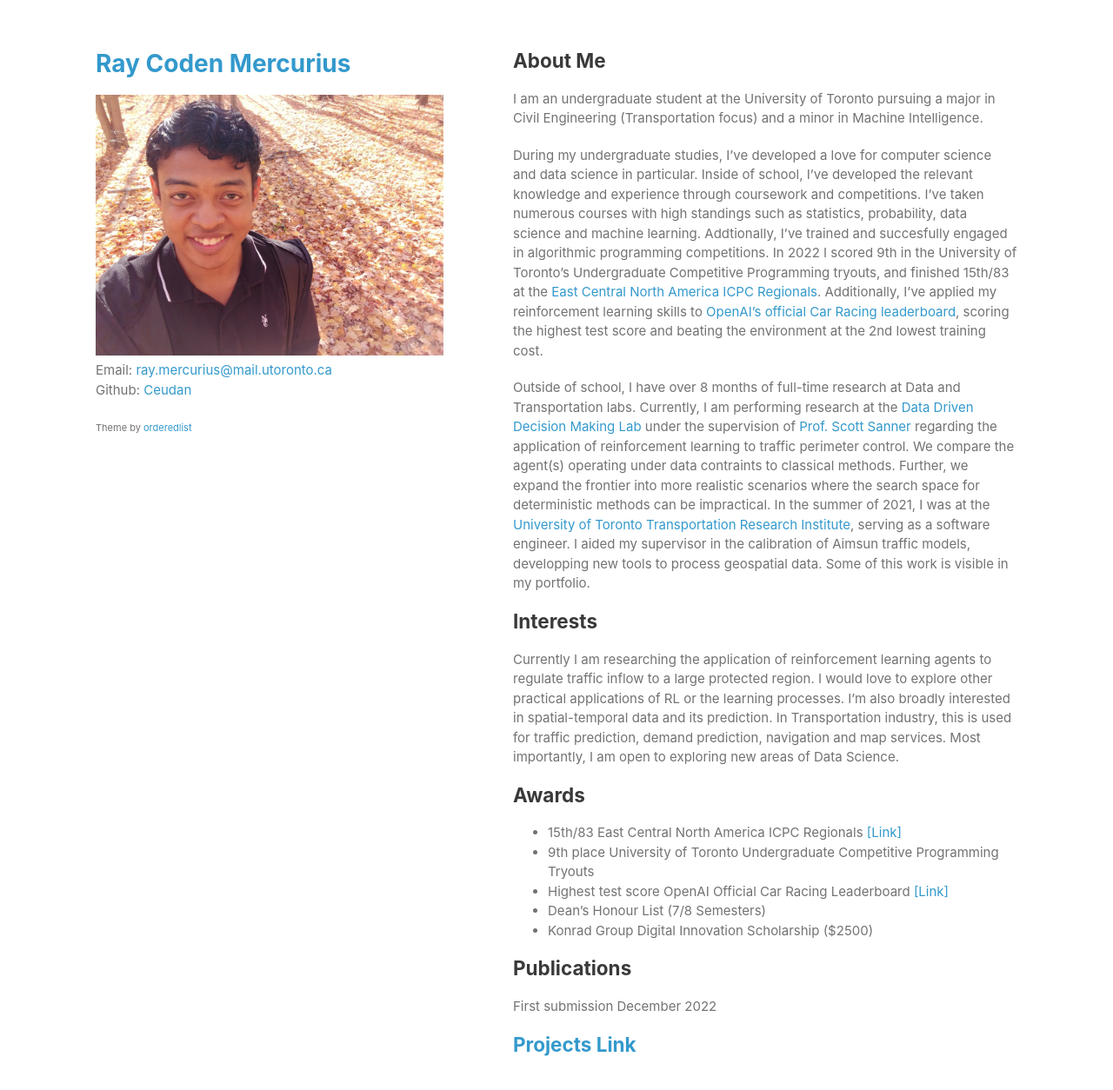
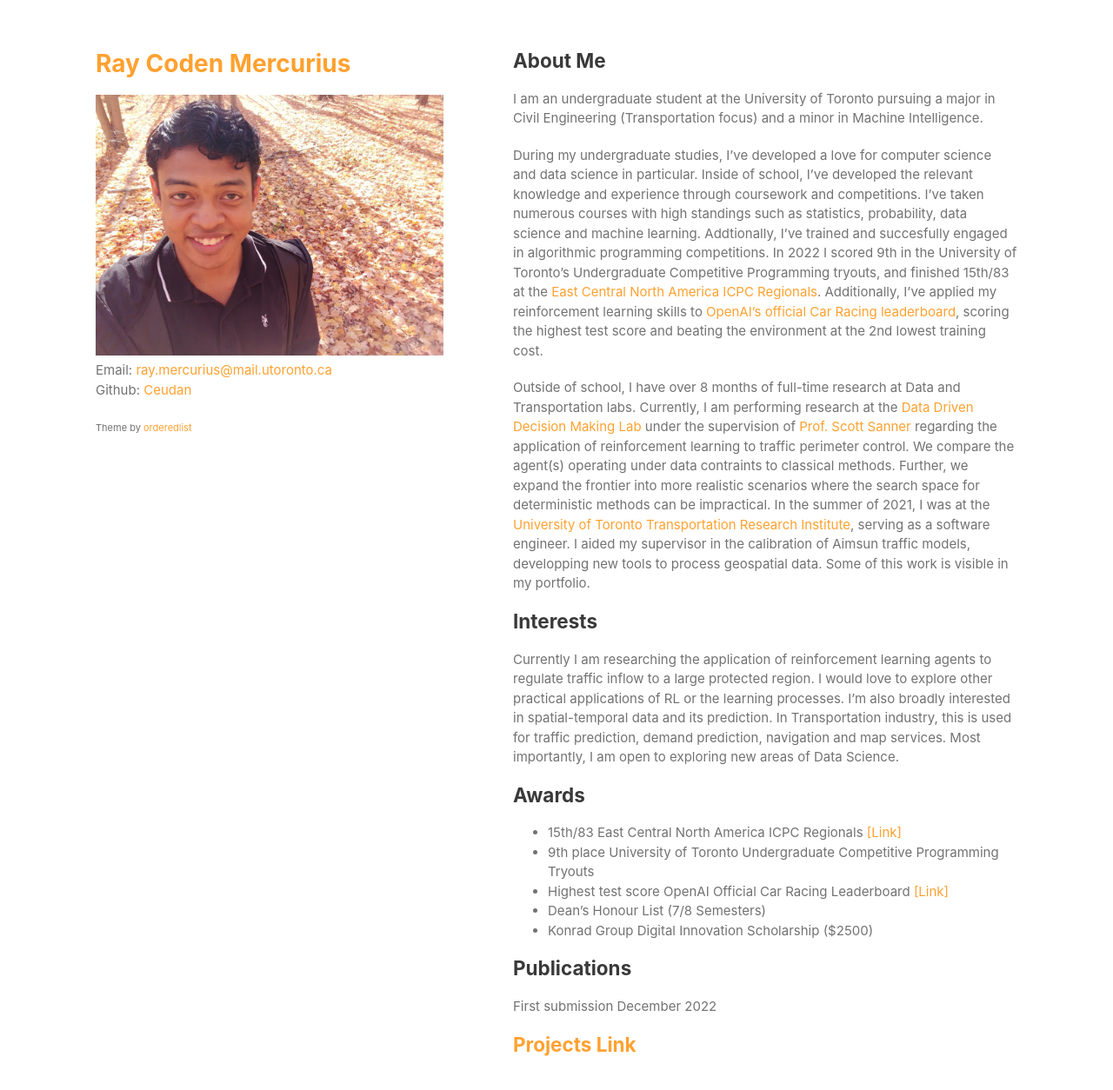
Before and after one commit to Ceudan/Ceudan_Reads.github.io, a Jekyll site: the page built from index.md, in a window 1280 px wide and 1369 px high. Shown: the top 1254 px of the window at 87% size. Built offline with Jekyll 4.4.1, drawn with Linux system fonts in a browser that asks for light colours.

Commit message:
Update jekyll-theme-minimal.scss

```diff
--- a/_sass/jekyll-theme-minimal.scss
+++ b/_sass/jekyll-theme-minimal.scss
@@ -37,7 +37,7 @@ h3, h4, h5, h6 {
 
 a {
   // color:#267CB9;
-  color:#39c;
+  color:#FFA130;
   text-decoration:none;
 }
 
```
